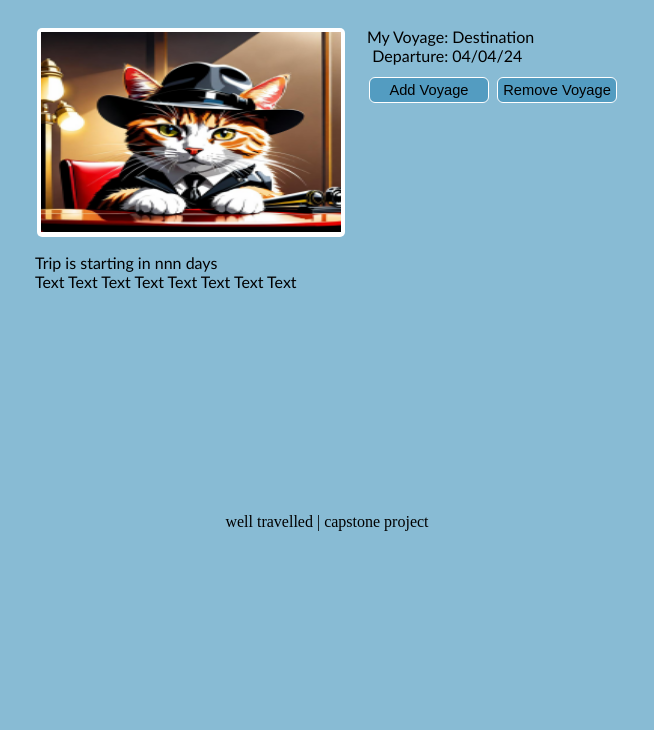
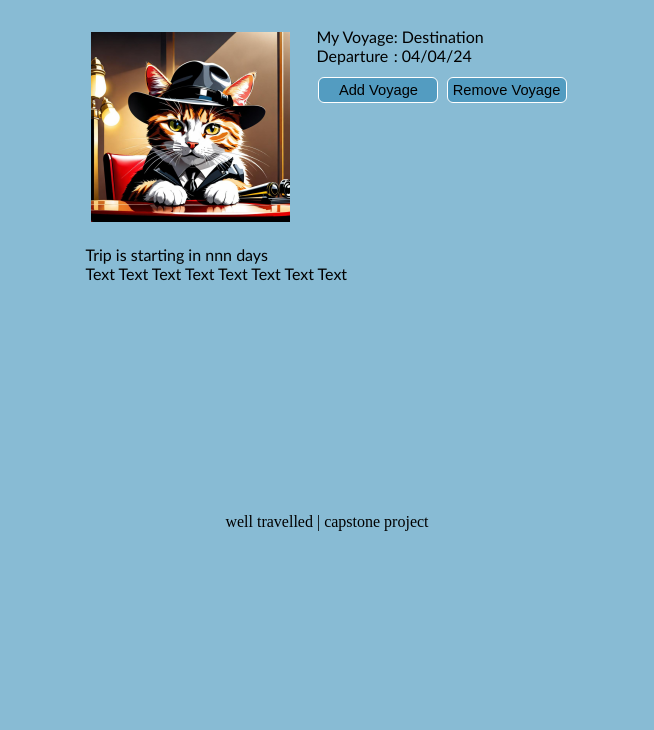
Before and after one commit to 22tcp/travelplanner, a website built with webpack: page src/client/views/index.html in a window 1280 px wide. Shown: the part 70-800 px from the top of the page, without its empty margins (313-967 px from the left). Built offline with nearby package versions, Linux system fonts and the light colour scheme.

Commit message:
css adapting

```diff
--- a/src/client/index.js
+++ b/src/client/index.js
@@ -9,14 +9,11 @@ export { handleSubmit }
 
 function addPicture() {
   const element = document.createElement('div');
-
-  // Add the image to our existing div.
-  const myImage = new Image(300,200);
+  const myImage = new Image();
   myImage.src = Pic;
   myImage.id  = 'Pic';
   element.appendChild(myImage);
-
-   return element;
+  return element;
 }
 
 document.getElementById('vPicture').appendChild(addPicture());
--- a/src/client/styles/large.scss
+++ b/src/client/styles/large.scss
@@ -24,7 +24,7 @@
     "lft mid rgt"
     "lft2 mid rgt2";
   column-gap: 10px;
-  grid-template-columns: 0,5fr auto 0,5fr;
+  grid-template-columns: auto auto auto;
   grid-template-rows: auto auto;
   row-gap: 2%;
 }
--- a/src/client/styles/main.scss
+++ b/src/client/styles/main.scss
@@ -90,7 +90,7 @@ h3 {
 }
 
 .table-l {
-  text-align: right;
+  text-align: left;
 }
 
 .table-r {
@@ -134,15 +134,12 @@ h3 {
 }
 
 .ha-image {
-  display:flex;
-  border-radius: 5px;
-  border: lightgrey;
-  background-color: white;
-  min-width: 300px;
-  max-width:301px;
-  min-height: 200px;
-  max-height:201px;
+  display:inline-block;
+
+  border: none;
+  background-color: transparent;
+  max-width:50%;
+  max-height:50%;
   padding: 4px;
   margin: 1px 2px 16px 2px;
-  flex-shrink: 0;
 }
--- a/src/client/views/index.html
+++ b/src/client/views/index.html
@@ -22,7 +22,7 @@
         <div class="table-colon">
           <div class="table-l">My Voyage</div>
           <div class="table-r">
-            <span class="">Destination</span>
+            <span class="destination" id="destination">Destination</span>
           </div>
           <div class="table-l">Departure</div>
           <div class="table-r"><span>04/04/24</span></div>
```
